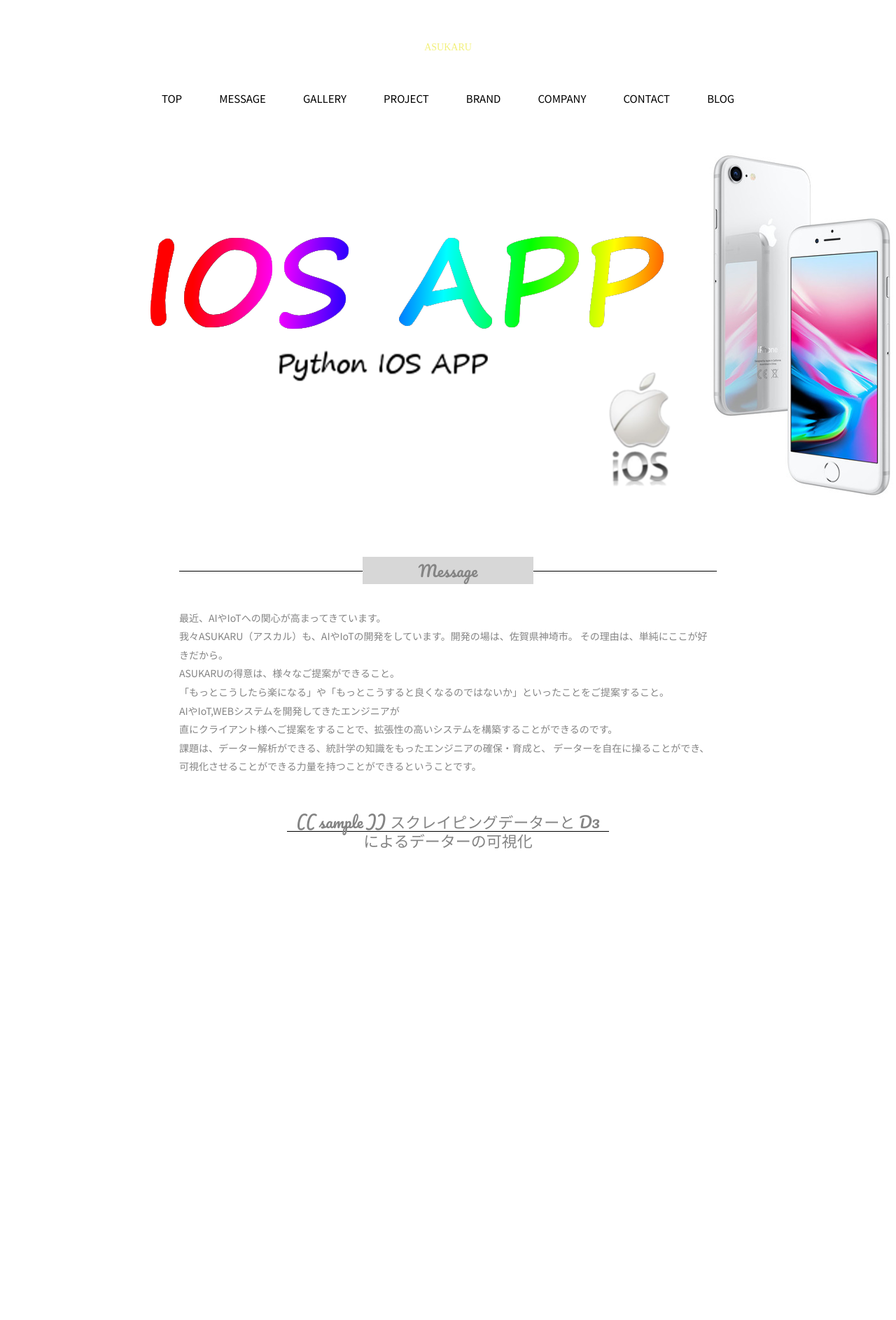
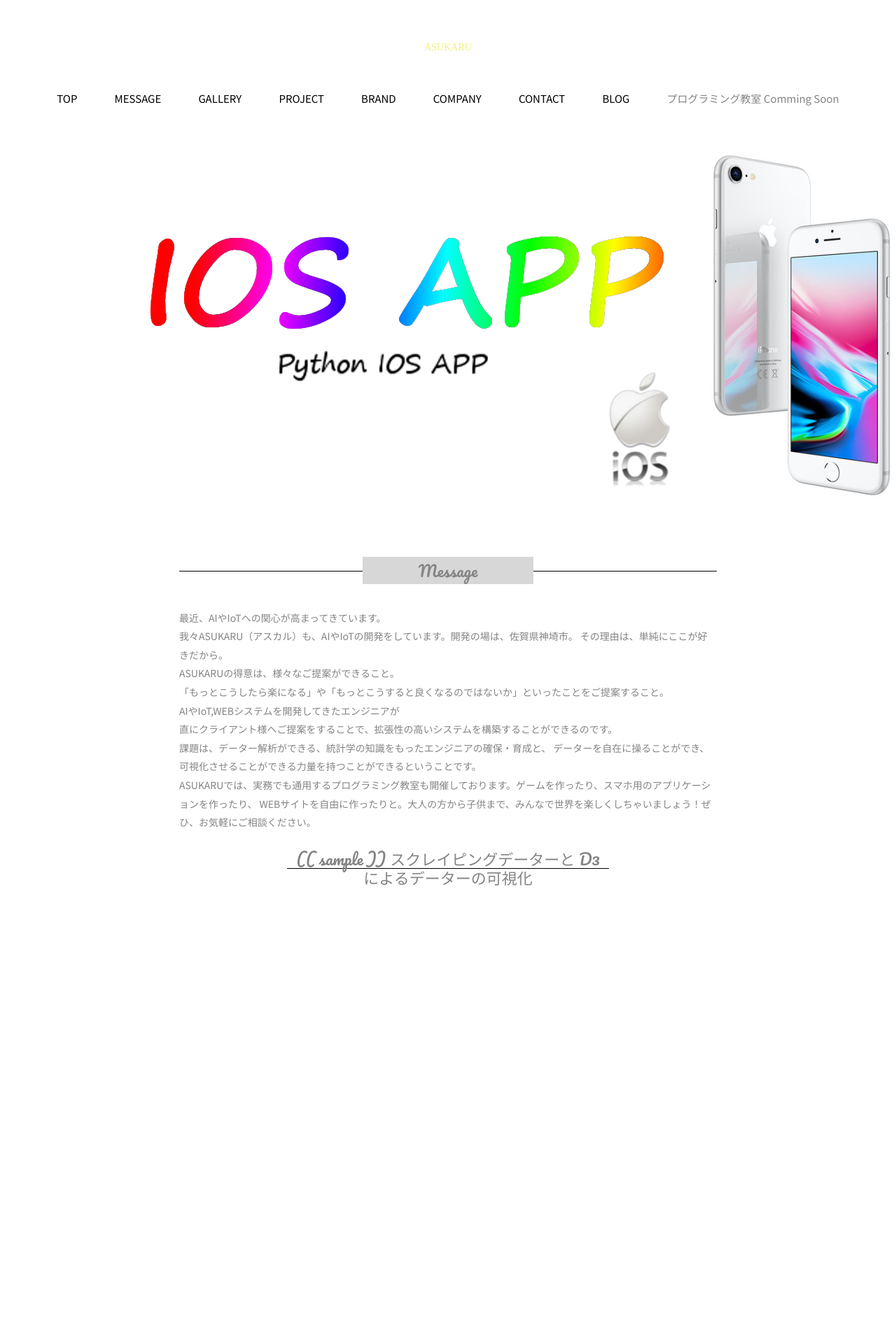
Before and after one commit to AsukaruShouhei/flask, a Flask app: page / in a window 1280 px wide. Shown: the top 1887 px of the page at 70% size. Run offline with Flask 2, Linux system fonts and the light colour scheme; some libraries are stand-ins or nearby versions.

Commit message:
contentes

```diff
--- a/templates/base.html
+++ b/templates/base.html
@@ -4,9 +4,10 @@
     <meta charset="UTF-8">
     <meta name="author" content="ASUKARU">
     <meta name="description" content="佐賀県神埼市でAI、IoT開発をしているASUKARU（アスカル）の制作工程などの紹介。その他にも
-WEB開発や、ハードウェアに関すること、Pythonに関することからPHPや他の言語まで様々な関連情報を掲載していきます。">
+WEB開発や、ハードウェアに関すること、Pythonに関することからPHPや他の言語まで様々な関連情報を掲載していきます。
+佐賀県や福岡県、久留米市などでプログラミング教室も行います。">
     <meta name="keywords" content="PythonによるAI・IoT・WEB開発について,ASUKARU,アスカル,佐賀県神埼市,AI,IoT,開発,ASUKARU,アスカル,
-WEB開発,ハードウェア,Python,PHP">
+WEB開発,ハードウェア,Python,PHP,佐賀県, プログラミング教室, 久留米, プログラミング, 福岡">
     <!-- BootStrap -->
     <link rel="stylesheet" href="https://stackpath.bootstrapcdn.com/bootstrap/4.1.3/css/bootstrap.min.css"
           integrity="sha384-MCw98/SFnGE8fJT3GXwEOngsV7Zt27NXFoaoApmYm81iuXoPkFOJwJ8ERdknLPMO"
@@ -48,6 +49,7 @@
 					<li><a href="#onayamisoudann">CONTACT</a></li>
 					<li><a href="https://asukaru.sakura.ne.jp/asutyan/
 					blog%E8%A8%98%E4%BA%8B%e3%80%80%E4%B8%80%E8%A6%A7/">BLOG</a></li>
+					<li>プログラミング教室 <span style="red">Comming Soon</span></li>
 				</ul>
 			</div>
 		</nav>
@@ -73,6 +75,8 @@
         直にクライアント様へご提案をすることで、拡張性の高いシステムを構築することができるのです。
 		<p>課題は、<strong>データー解析ができる、統計学の知識をもったエンジニアの確保・育成</strong>と、
 			データーを自在に操ることができ、<strong>可視化させることができる力量</strong>を持つことができるということです。</p>
+		ASUKARUでは、実務でも通用するプログラミング教室も開催しております。ゲームを作ったり、スマホ用のアプリケーションを作ったり、
+		WEBサイトを自由に作ったりと。大人の方から子供まで、みんなで世界を楽しくしちゃいましょう！ぜひ、お気軽にご相談ください。
 		<br>
 		<br>
 
@@ -164,8 +168,7 @@
 			<p>　2018年から佐賀県にてSystem開発。大手上場企業などでPython・PHPエンジニアとして活動をしながら、大学でPythonエンジニアとして公演。
 				　独自に音声合成に関する研究を行いながら、
 				現在、より多くの方々へシステムを通じて、様々な業界で利便性の向上と利用者の方々の喜びを共有すべくAUSUKARUを佐賀県にて立ち上げ独自に活動中！
-				<a href="https://www.saga-smart.jp/">佐賀県産業スマート化センター</a>
-				とも連携しながらAIなどを開発。　</p>
+				AIなどを開発。　</p>
 			<p>　みなさんのお手元にAIエンジニア（　その他開発エンジニアなど　）としてお伺いして開発をすることが最大の愉しみ！！　</p>
 		</div>
 		<div class="clear" style="clear: both;"></div>
@@ -234,7 +237,7 @@
 			<li>
                 <p><strong>ASUKARU(アスカル)</strong></p>
 				<p>〒842-0002<br>佐賀県神埼市田道ヶ里2176-13</p>
-				<p>TEL 090--572-5441</p>
+				<p>TEL 0972-60-2693</p>
 				<p>e-Mail asukaru2014@icloud.com</p>
 				<p>営業時間 10:00〜20:00（日曜定休）</p>
 				<p>※都合により休業する場合がございます</p>
```
